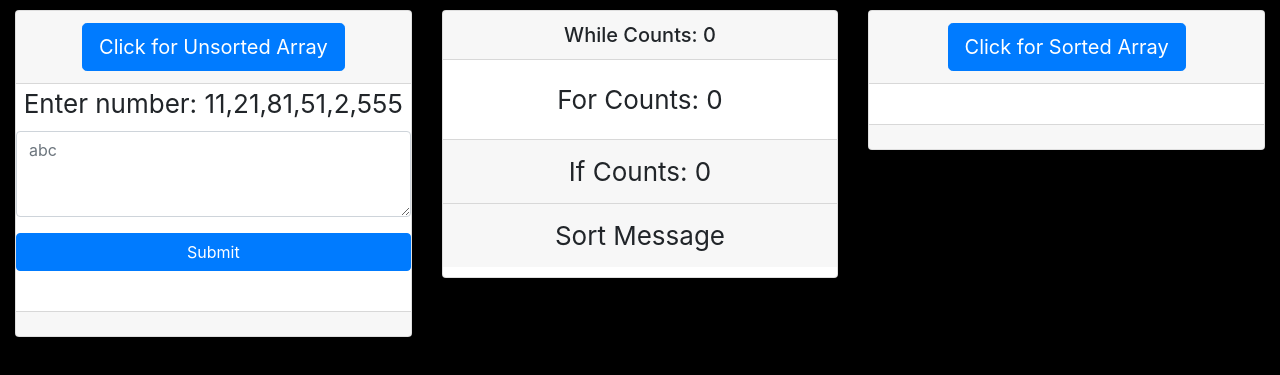
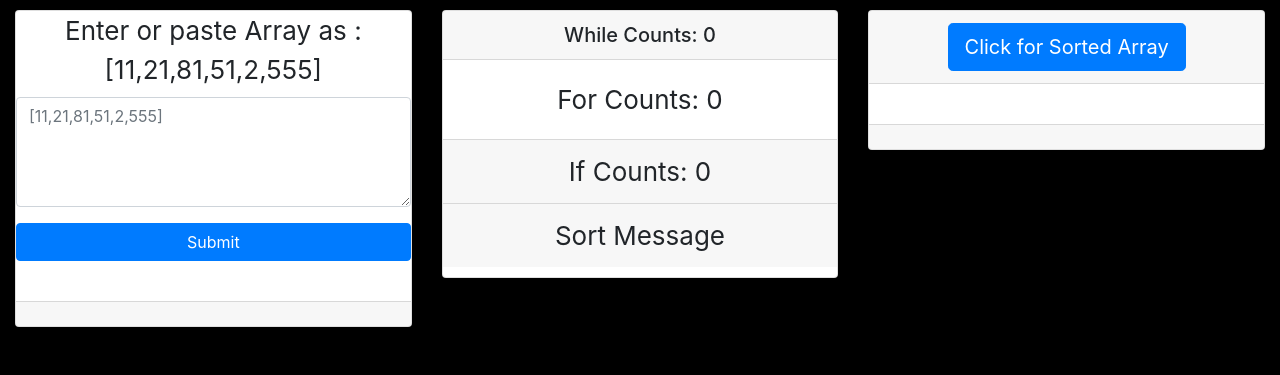
Before and after one commit to mrhdigital/bubbleSort, a plain HTML site: page index1.html in a window 1280 px wide. Shown: the part 173-548 px from the top of the page. Drawn offline with nearby package versions, Linux system fonts and the light colour scheme.

Commit message:
change html display

```diff
--- a/index1.html
+++ b/index1.html
@@ -48,14 +48,14 @@
 		<div class="row">
 			<div class="col-md-4">
 				<div class="card">
-					<h5 class="card-header">
+					<!-- <h5 class="card-header">
 
 						<button type="button" id="start" class="btn btn-primary btn-lg">Click for Unsorted
 							Array</button>
-					</h5>
+					</h5> -->
 					<div class="form-group">
-						<label for="exampleFormControlTextarea1">Enter number: 11,21,81,51,2,555</label>
-						<textarea class="form-control" id="inputArray" placeholder= "abc" rows="3"></textarea>
+						<label for="exampleFormControlTextarea1"> Enter or paste Array as : [11,21,81,51,2,555]</label>
+						<textarea class="form-control" id="inputArray" placeholder= "[11,21,81,51,2,555]" rows="4"></textarea>
 					  </div>
 					  <button type="button" id="start1" class="btn btn-primary">Submit</button>
 					<div class="card-body">
```
